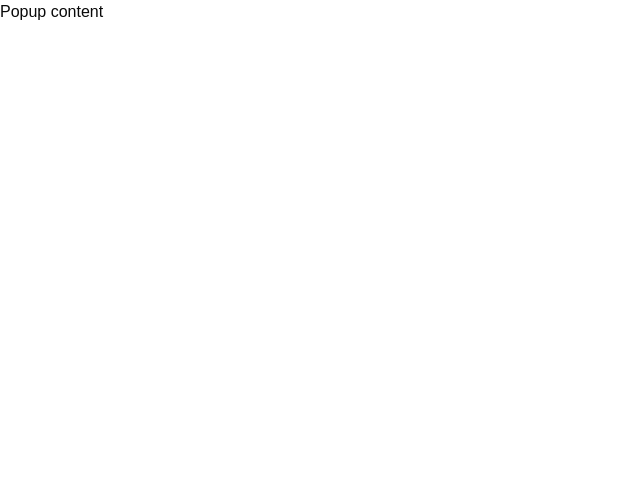
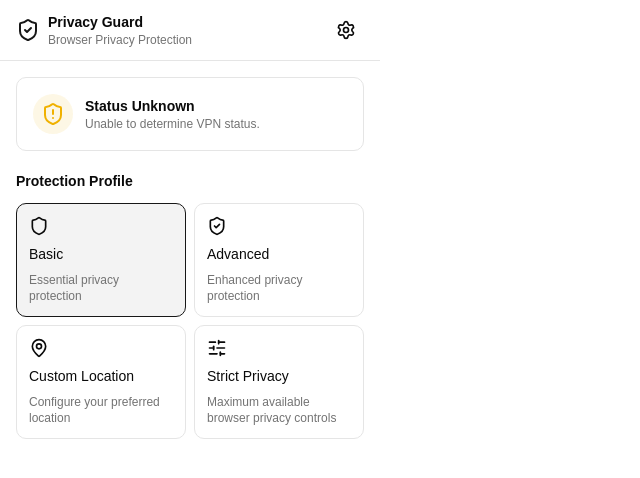
Before and after one commit to mohammadmehdidalvandii/privacy-guard, a React (Vite) app: page / in a window 1280 px wide. Shown: the top 478 px of the page, without its empty margins (0-640 px from the left). Built offline with nearby package versions, Linux system fonts and the light colour scheme.

Commit message:
feat: integrate popup components

```diff
--- a/src/App.tsx
+++ b/src/App.tsx
@@ -1,11 +1,27 @@
+import { useState } from 'react'
+import PopupLayout from '@/popup/layouts/popup-layout'
+import PopupHeader from '@/popup/components/popup-header'
+import VPNStatus from '@/popup/components/vpn-status'
+import ProfileSelector, {
+  type ProtectionProfile,
+} from '@/popup/components/profile-selector'
 
 function App() {
+  const [profile, setProfile] = useState<ProtectionProfile>('basic')
+
   return (
-    <main className="min-h-screen w-full">
-      <div id="popup-container">
-         Popup content
+    <PopupLayout>
+      <PopupHeader />
+
+      <div className="space-y-5 p-4">
+        <VPNStatus status="unknown" />
+
+        <ProfileSelector
+          value={profile}
+          onChange={setProfile}
+        />
       </div>
-    </main>
+    </PopupLayout>
   )
 }
 
```
